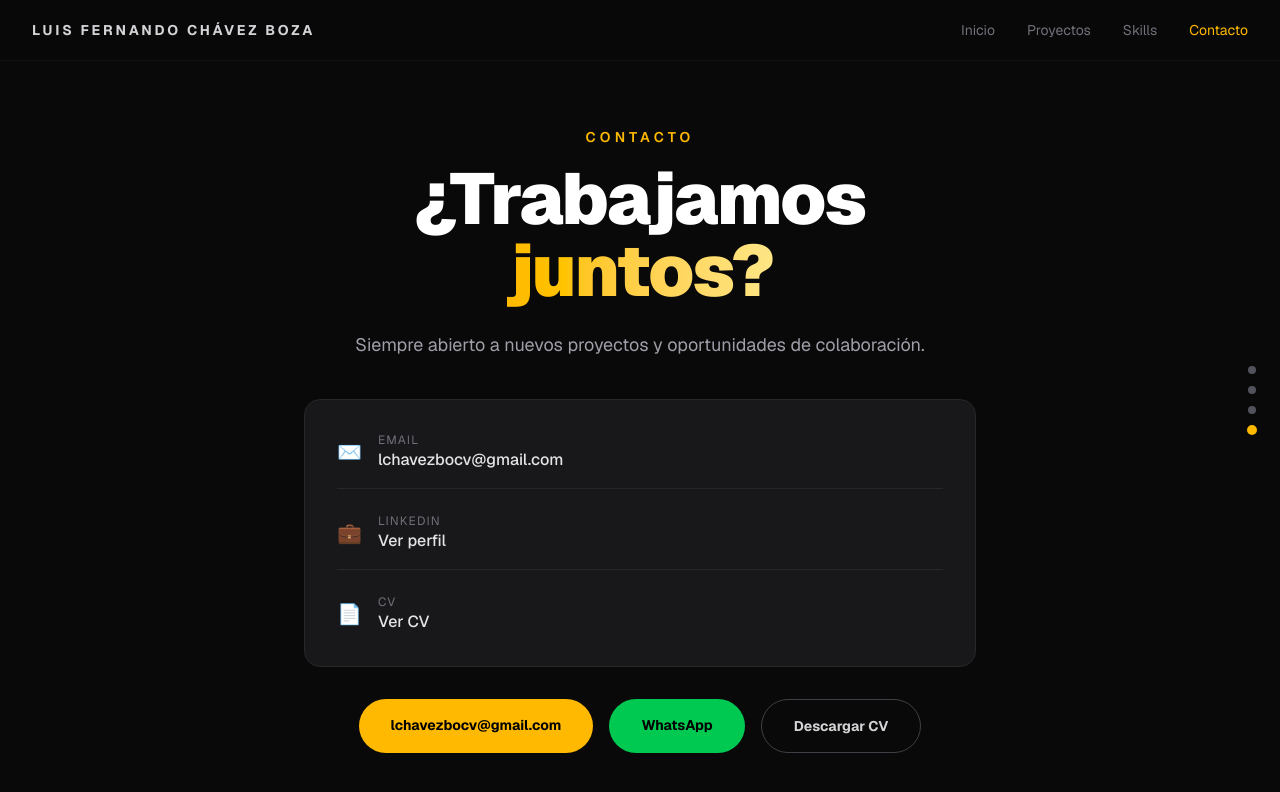
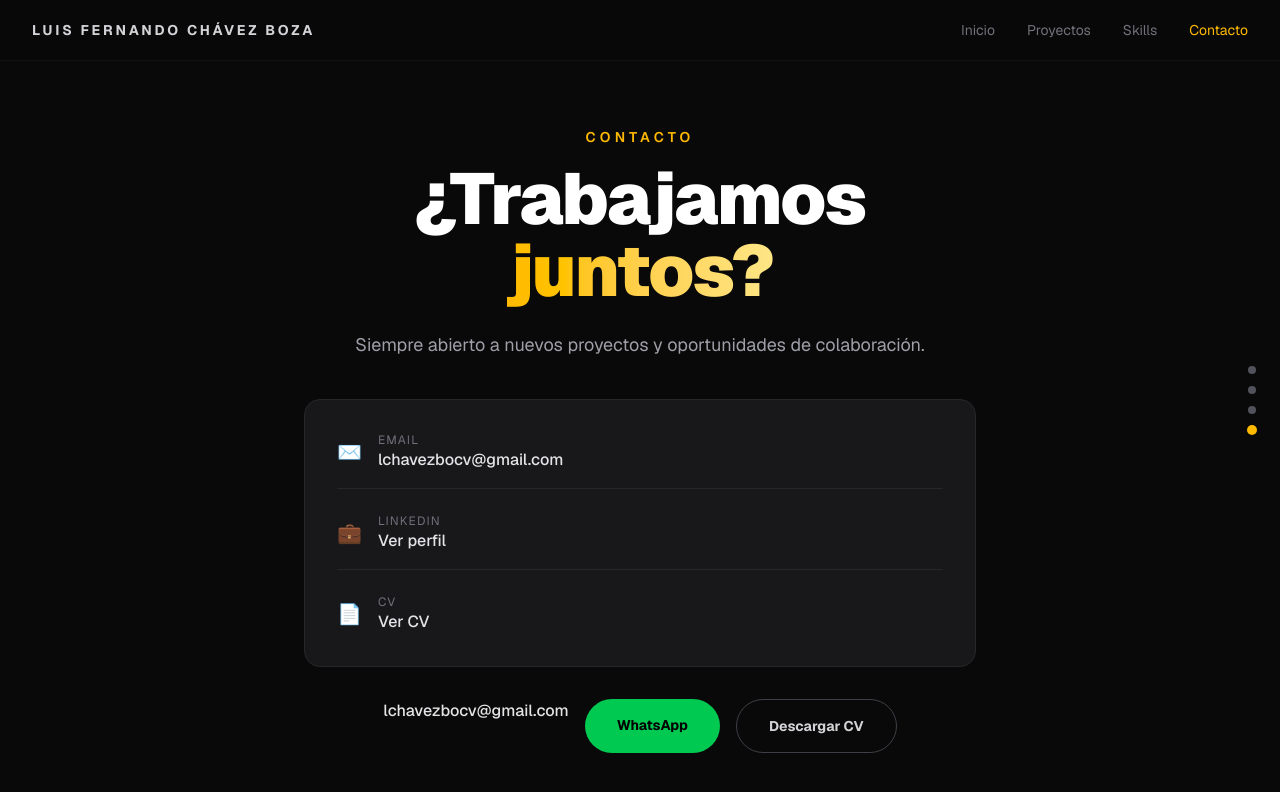
Before and after one commit to BuggyBoza/P-gina-Web-Portafolio-de-Proyectos, a Next.js app: page / in a window 1280 px wide. Both pictures are taken after a click on the button "Contacto". Shown: the top 792 px of the page. Built offline with nearby package versions, Linux system fonts and the light colour scheme.

Commit message:
Actualicé mi página5

```diff
--- a/app/page.tsx
+++ b/app/page.tsx
@@ -380,7 +380,7 @@ export default function Home() {
       <div className="flex flex-col sm:flex-row gap-4 justify-center">
 
         {/* EMAIL */}
-        <p className="px-8 py-4 bg-amber-400 text-black rounded-full font-bold text-sm">
+        <p className="text-zinc-200 font-medium select-all cursor-pointer">
   lchavezbocv@gmail.com
 </p>
         {/* WHATSAPP 🔥 */}
```
